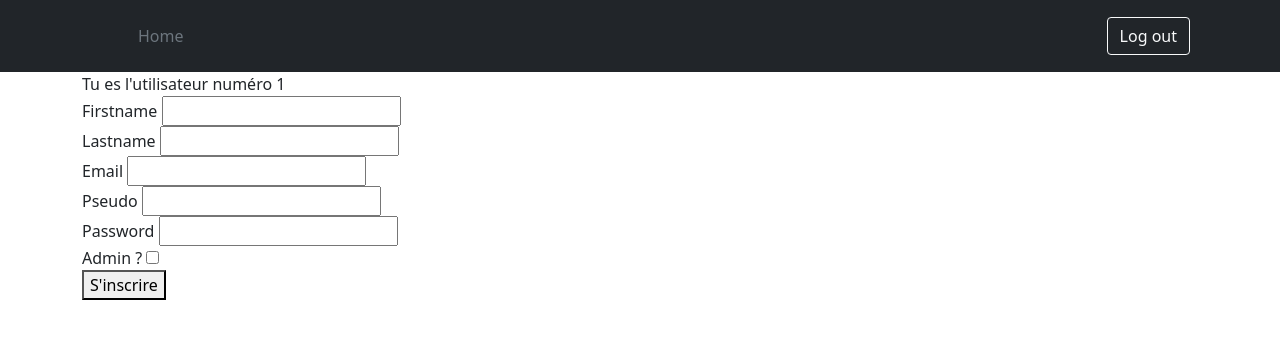
After one commit to ilyesb36/final_php, a PHP site: template src/Views/Frontend/register.php in a window 1280 px wide. The commit adds this page. Shown: the top 339 px of the page. Run offline with PHP 8.4, Linux system fonts and the light colour scheme; the template is opened without the code that fills it, so the values that code supplies are empty; the visitor is signed in with stand-in values (Sample User, id 1).

Commit message:
ajout inscription/connexion

```diff
--- a/src/Config/routes.xml
+++ b/src/Config/routes.xml
@@ -4,7 +4,10 @@
     <route path="/" action="index" controller="PostController"/>
     <route path="show" action="show" controller="PostController" params="id"/>
     <route path="author" action="author" controller="PostController"/>
+
+    <!--SECURITY CONTROLLER-->
     <route path="login" action="login" controller="SecurityController"/>
     <route path="logout" action="logout" controller="SecurityController"/>
-    <route path="register" action="index" controller="SecurityController" params="login,pw"/>
+    <route path="register" action="register" controller="SecurityController"/>
+
 </routes>
--- /dev/null
+++ b/src/Views/Frontend/register.php
@@ -0,0 +1,27 @@
+<form method="post" action="" name="signup-form">
+    <div class="form-element">
+        <label>Firstname</label>
+        <input type="text" name="firstname" required />
+    </div>
+    <div class="form-element">
+        <label>Lastname</label>
+        <input type="text" name="lastname" required />
+    </div>
+    <div>
+        <label>Email</label>
+        <input type="email" name="email" required />
+    </div>
+    <div>
+        <label>Pseudo</label>
+        <input type="text" name="pseudo" required />
+    </div>
+    <div class="form-element">
+        <label>Password</label>
+        <input type="password" name="pw" required />
+    </div>
+    <div class="form-element">
+        <label>Admin ?</label>
+        <input type="checkbox" name="admin" value="yes"/>
+    </div>
+    <button type="submit" name="register" value="register">S'inscrire</button>
+</form>
--- a/src/Views/template.php
+++ b/src/Views/template.php
@@ -52,7 +52,9 @@
 <?php endif; ?>
 
 <div class="container">
-    <?php echo "Salut Utilisateur numéro  ".$_SESSION["isAuthor"] ?>
+    <?php if($_SESSION["isAuthor"] == 1):
+    echo "Tu es l'utilisateur numéro " .$_SESSION["perId"] ;
+    endif ;?>
     <?= $content?>
 </div>
 
```
Also changed, not shown: src/src/Controller/SecurityController.php (+38 -4 lines), src/src/Entity/Author.php (+12 -1 lines), src/src/Manager/AuthorManager.php (+7 -4 lines), 8 other files.
